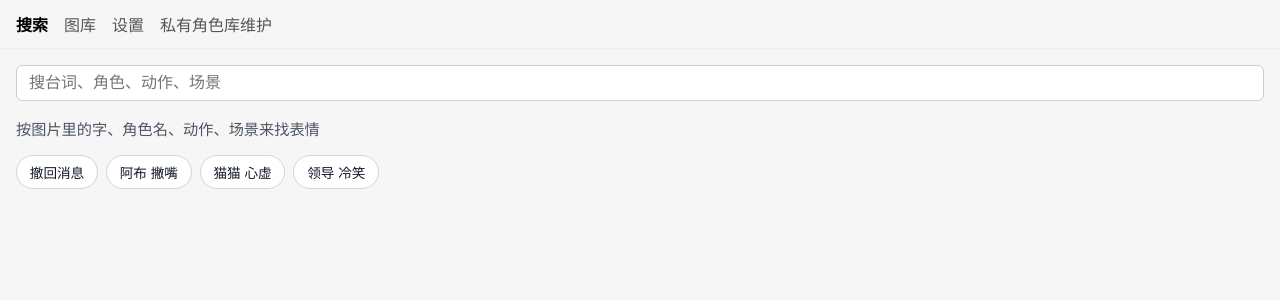
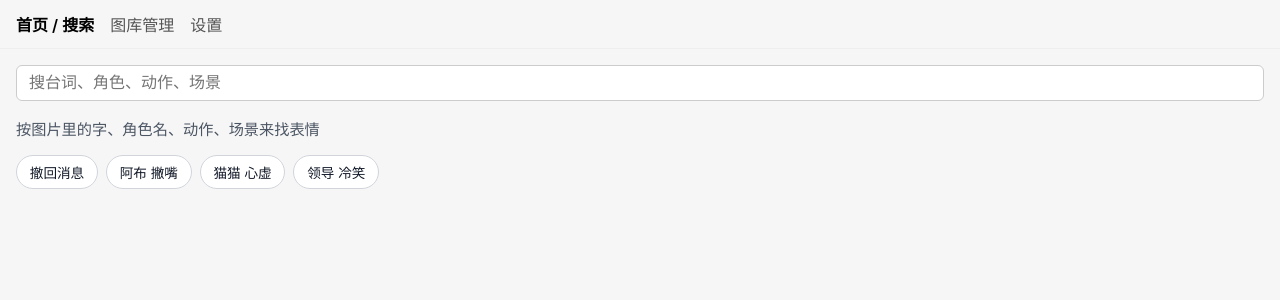
Before and after one commit to GothicVoid/meme-retriever, a Vue app: page / in a window 1280 px wide. Shown: the top 300 px of the page. Built offline with nearby package versions, Linux system fonts and the light colour scheme.

Commit message:
feat(5.6.1): 重构一级导航信息架构

```diff
--- a/src/App.vue
+++ b/src/App.vue
@@ -3,19 +3,13 @@
   <Toast />
   <nav class="nav">
     <RouterLink to="/">
-      搜索
+      首页 / 搜索
     </RouterLink>
     <RouterLink to="/library">
-      图库
+      图库管理
     </RouterLink>
     <RouterLink to="/settings">
       设置
-    </RouterLink>
-    <RouterLink
-      v-if="isDev"
-      to="/private-role-maintenance"
-    >
-      私有角色库维护
     </RouterLink>
   </nav>
   <RouterView />
@@ -52,7 +46,6 @@ import { invoke } from "@tauri-apps/api/core";
 import GlobalProgressBar from "@/components/GlobalProgressBar.vue";
 import Toast from "@/components/Toast.vue";
 
-const isDev = import.meta.env.DEV;
 const showResumeDialog = ref(false);
 const pendingCount = ref(0);
 
```
Also changed, not shown: 1 other file (tests, documents, lock files or other folders).
